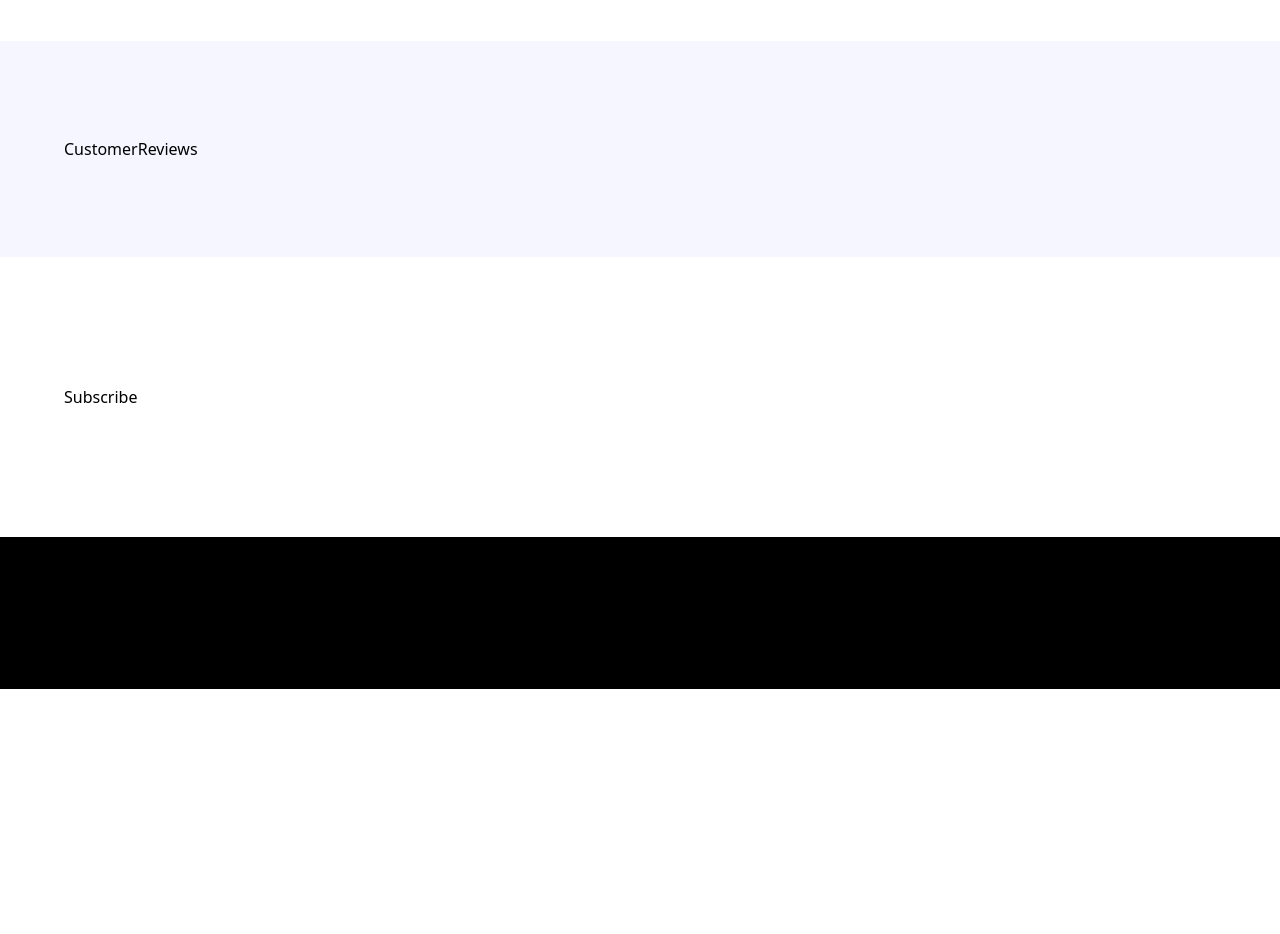
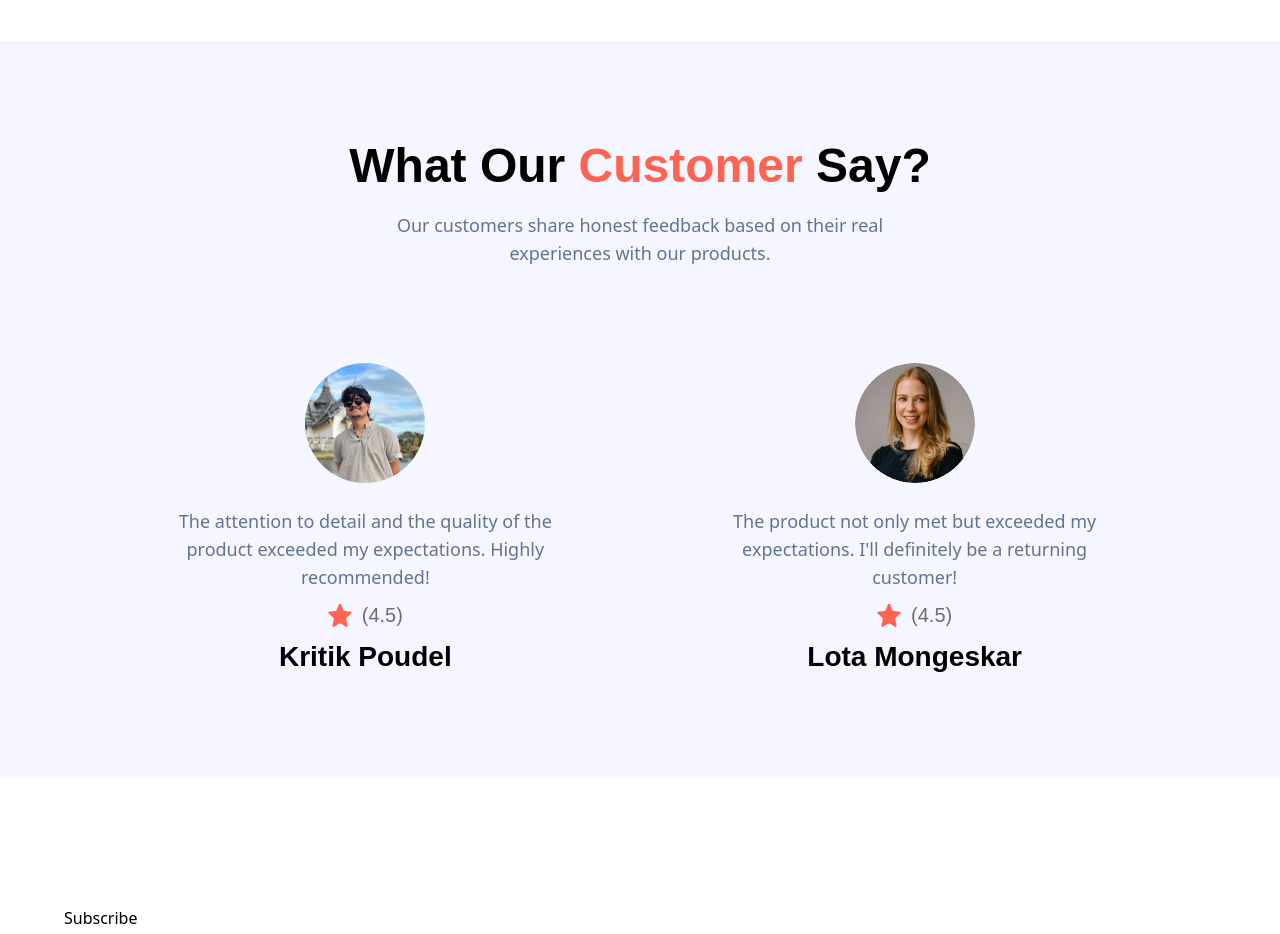
Before and after one commit to kritikpoudel/Nike-website, a React (Vite) app: page / in a window 1280 px wide. Shown: the part 3460-4394 px from the top of the page. Before the commit the page ends 4149 px from the top, so only its background shows below. Built offline with nearby package versions, Linux system fonts and the light colour scheme.

Commit message:
implement customer review section

```diff
--- /dev/null
+++ b/src/components/ReviewCard.jsx
@@ -0,0 +1,29 @@
+import React from "react";
+import { star } from "../assets/icons";
+const ReviewCard = ({ imgURL, customerName, feedback, rating }) => {
+  return (
+    <div className="flex justify-center items-center flex-col">
+      <img
+        src={imgURL}
+        alt="customer"
+        className="rounded-full object-cover w-30 h-30"
+      />
+      <p className="mt-6 text-center info-text max-w-sm">{feedback}</p>
+      <div className="mt-3 flex justify-center items-center gap-2.5">
+        <img
+          src={star}
+          alt="rating"
+          height={24}
+          width={24}
+          className="object-contain m-0"
+        />
+        <p className="text-xl leading-normal text-slate-gray font-montserrat">
+          ({rating})
+        </p>
+      </div>
+      <h3 className="mt-1 font-palanquin font-bold text-center text-3xl">{customerName}</h3>
+    </div>
+  );
+};
+
+export default ReviewCard;
--- a/src/sections/CustomerReviews.jsx
+++ b/src/sections/CustomerReviews.jsx
@@ -1,8 +1,20 @@
 import React from 'react'
+import ReviewCard from '../components/ReviewCard'
+import { reviews } from '../constants'
 
 const CustomerReviews = () => {
   return (
-    <div>CustomerReviews</div>
+    <section className='max-container'>
+      <h3 className='text-center text-4xl font-palanquin font-bold'>
+        What Our <span className='text-[#FF6452]'>Customer</span> Say?
+      </h3>
+      <p className='info-text text-center max-w-lg m-auto mt-4 '>Our customers share honest feedback based on their real experiences with our products.</p>
+       <div className='mt-24 flex flex-1 justify-evenly max-lg:flex-col gap-14 items-center'>
+             {reviews.map((review)=>(
+              <ReviewCard key={review.customerName} imgURL={review.imgURL} rating={review.rating} feedback={review.feedback} customerName={review.customerName}/>
+             ))}
+       </div>
+    </section>
   )
 }
 
```
Also changed, not shown: src/assets/images/customer1.jpeg.
